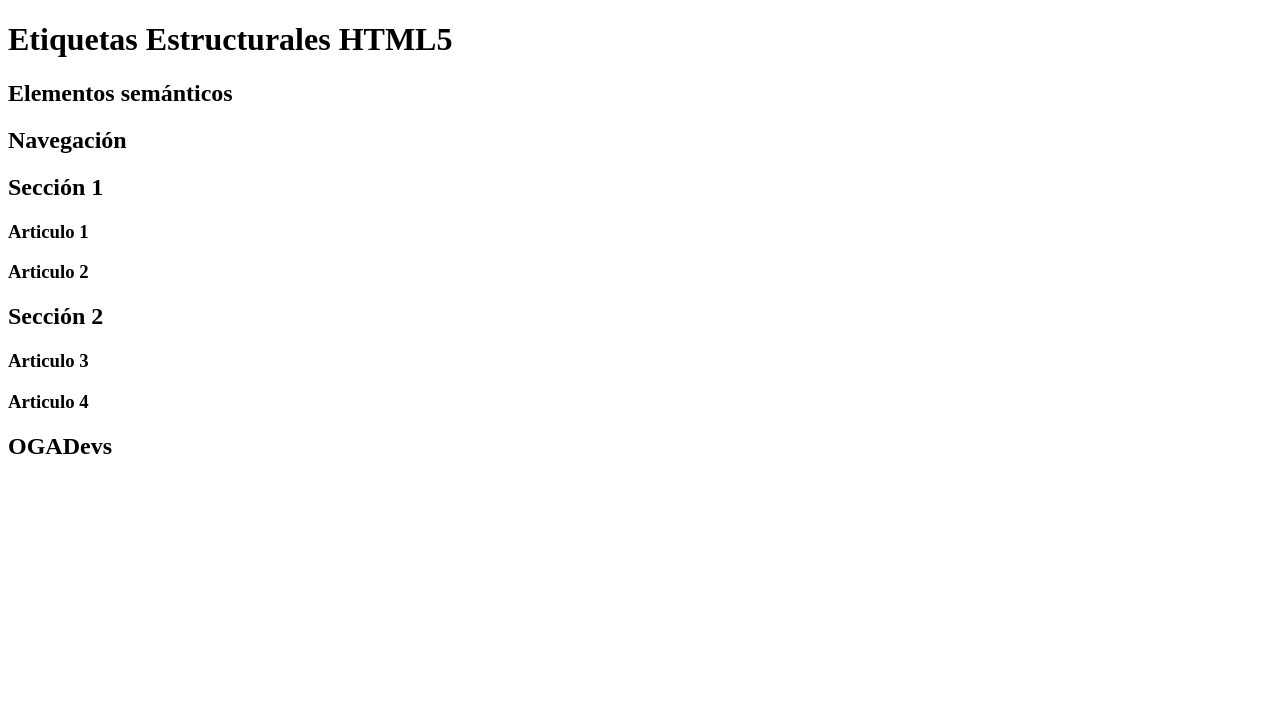
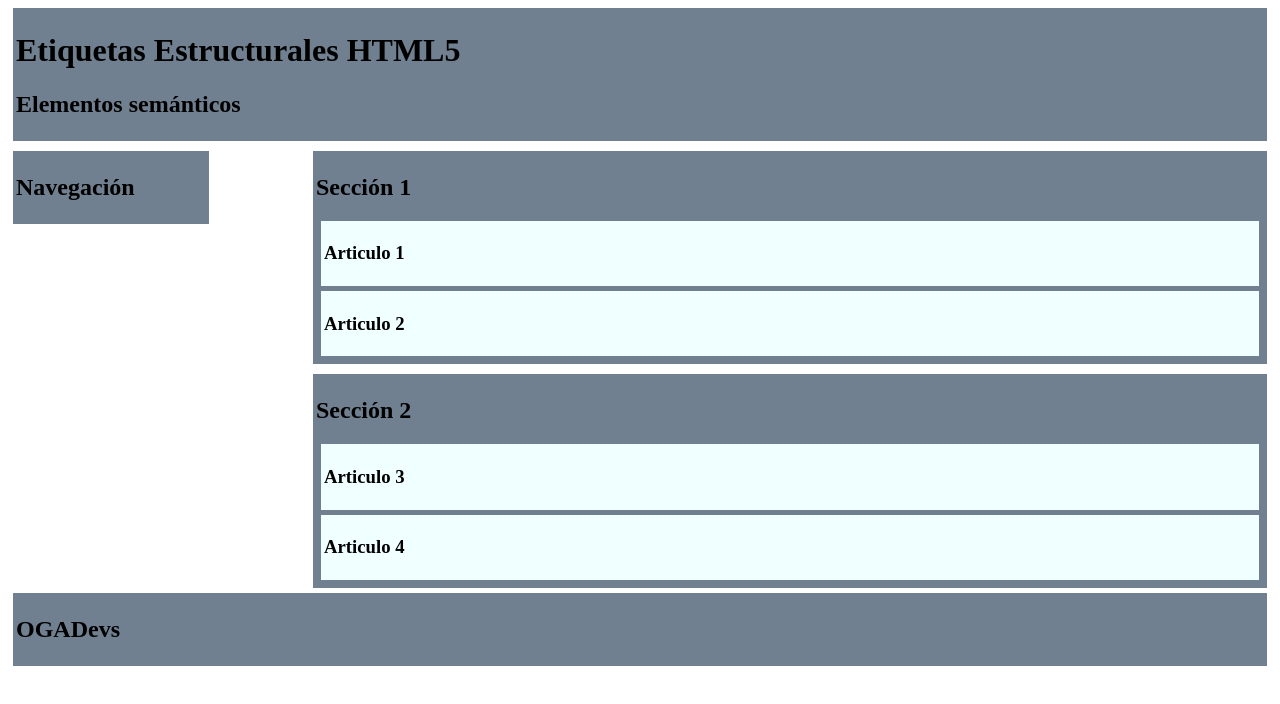
Before and after one commit to Omar-OgaDevs/html5, a plain HTML site: page 01_etiquetasEstructurales/index.html in a window 1280 px wide. Drawn offline with Linux system fonts and the light colour scheme.

Commit message:
agregamos css

```diff
--- /dev/null
+++ b/01_etiquetasEstructurales/css/style.css
@@ -0,0 +1,20 @@
+header, nav, section, article, footer{
+  display:block;
+  background-color:slategray;
+  padding:3px;
+  margin:5px;
+}
+nav {
+  width: 15%;
+  float:left;
+}
+section{
+  width: 75%;
+  float:right;
+}
+article{
+  background-color:azure;
+}
+footer{
+  clear:both;
+}
--- a/01_etiquetasEstructurales/index.html
+++ b/01_etiquetasEstructurales/index.html
@@ -5,6 +5,7 @@
   <meta http-equiv="X-UA-Compatible" content="chrome">
   <meta name="viewport" content="width=device-width, initial-scale=1.0">
   <title>Etiquetas Estructurales HTML5</title>
+  <link rel="stylesheet" href="css/style.css">
 </head>
 <body>
   <header>
```
